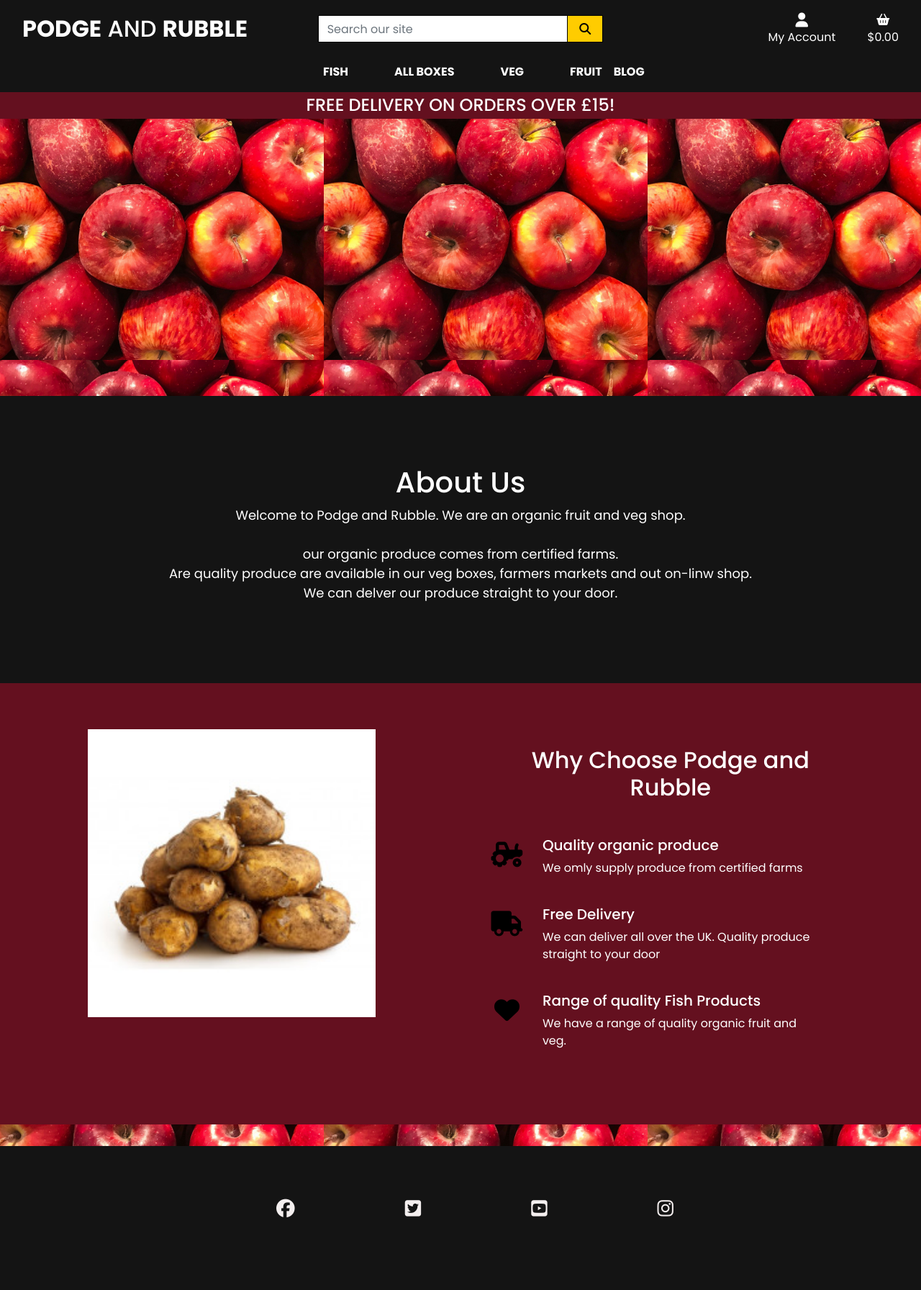
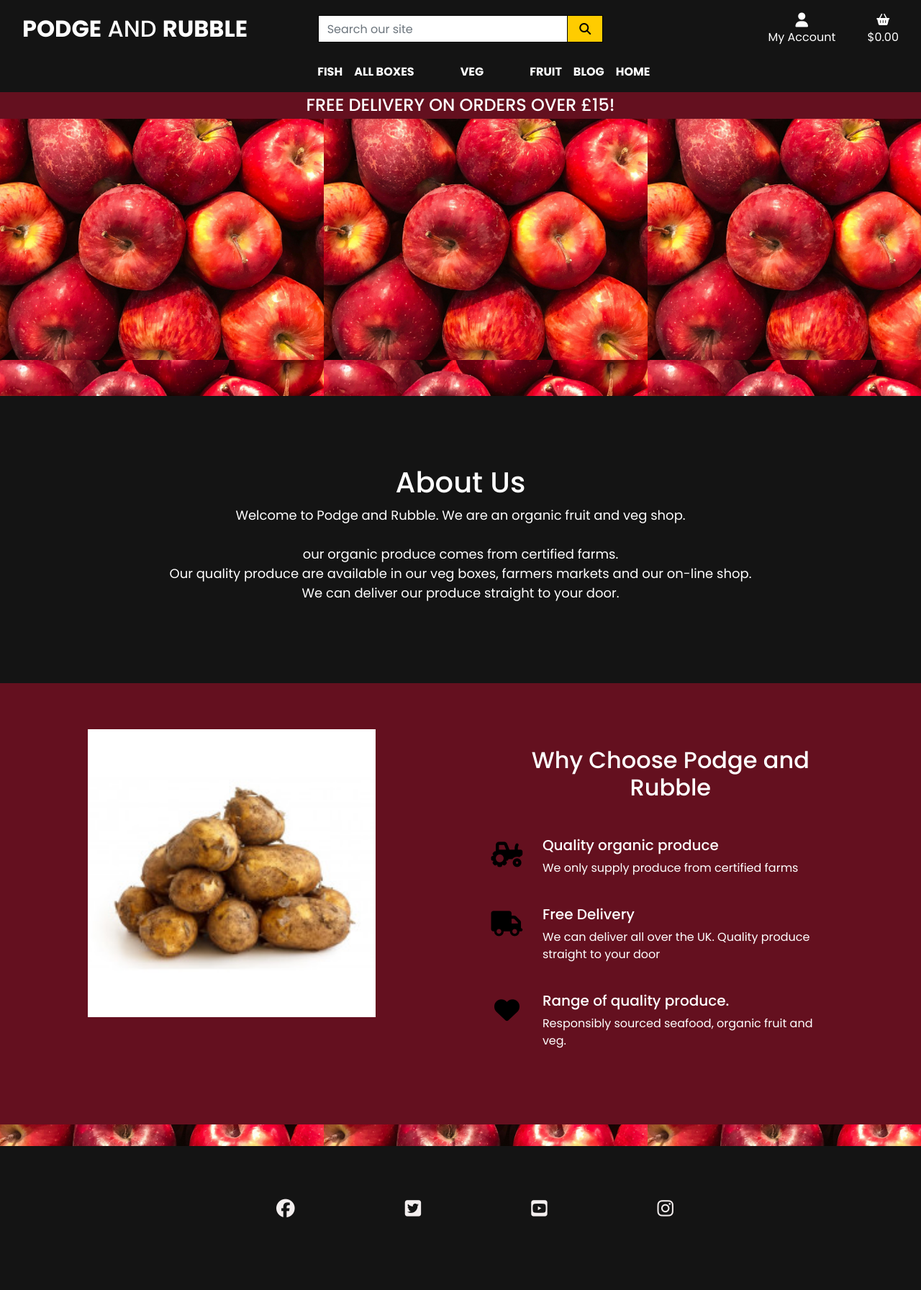
Before and after one commit to struk49/podgeandrubble, a Django app: page / in a window 1280 px wide. Shown: the whole page at 72% size. Run offline with Django 3.2, Linux system fonts and the light colour scheme; some libraries are stand-ins or nearby versions.

Commit message:
chenged menu bar

```diff
--- a/home/templates/home/index.html
+++ b/home/templates/home/index.html
@@ -33,9 +33,9 @@
                     <br />
                     our organic produce comes from certified farms.
                     <br />
-                    Are quality produce are available in our veg boxes, farmers markets and out on-linw shop.
+                    Our quality produce are available in our veg boxes, farmers markets and our on-line shop.
                     <br>
-                    We can delver our produce straight to your door.
+                    We can deliver our produce straight to your door.
                 </p>
             </div>
         </div>
@@ -64,7 +64,7 @@
                                 <div class="col-lg-10 mb-4">
                                     <h5>Quality organic produce</h5>
                                     <p>
-                                       We omly supply produce from certified farms
+                                       We only supply produce from certified farms
                                     </p>
                                 </div>
                             </div>
@@ -92,8 +92,8 @@
                                     <i class="fa-solid fa-heart"></i>
                                 </div>
                                 <div class="col-lg-10 mb-4">
-                                    <h5> Range of quality Fish Products</h5>
-                                    <p>We have a range of quality organic fruit and veg.</p>
+                                    <h5> Range of quality produce.</h5>
+                                    <p>Responsibly sourced seafood, organic fruit and veg.</p>
                                 </div>
                             </div>
                         </div>
--- a/templates/includes/main-nav.html
+++ b/templates/includes/main-nav.html
@@ -1,11 +1,12 @@
 <div class="collapse navbar-collapse" id="main-nav">
     <ul class="navbar-nav w-auto mx-auto">
         <li class="nav-item dropdown">
-            <a class="logo-font font-weight-bold nav-link bg-black text-white mr-5" href="#" id="all-products-link" data-toggle="dropdown" aria-haspopup="true" aria-expanded="false">
+            <a class="logo-font font-weight-bold nav-link bg-black text-white justify-content-center" href="#" id="all-products-link" data-toggle="dropdown" aria-haspopup="true" aria-expanded="false">
                 Fish
             </a>
             <div class="dropdown-menu border-0" aria-labelledby="all-products-link">
                 <a href="{% url 'products' %}?category=fish" class="dropdown-item font-weight-bold">Fish</a>
+
               </div>
         </li>
 
@@ -47,5 +48,14 @@
 
             </div>
         </li>
+        <li class="nav-item dropdown">
+            <a class="logo-font font-weight-bold nav-link text-white" href="#" id="specials-link" data-toggle="dropdown" aria-haspopup="true" aria-expanded="false">
+                Home
+            </a>
+            <div class="dropdown-menu border-0" aria-labelledby="specials-link">
+                <a href="{% url 'home' %}" class="dropdown-item font-weight-bold">Home</a>
+
+            </div>
+        </li>
     </ul>
 </div>
```
